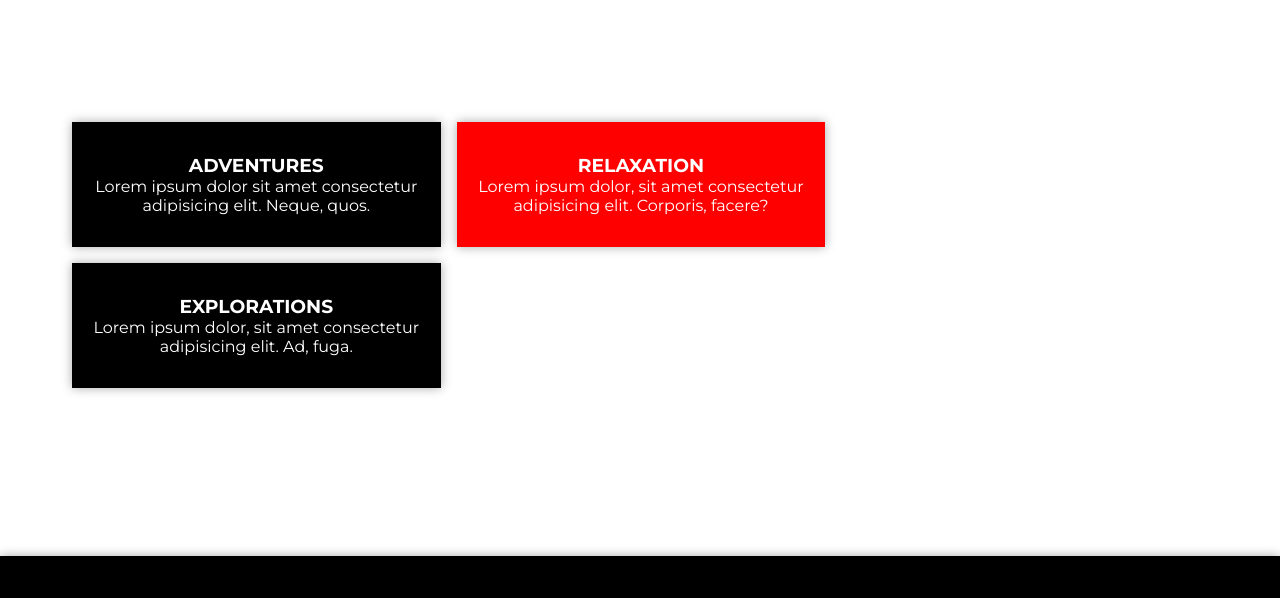
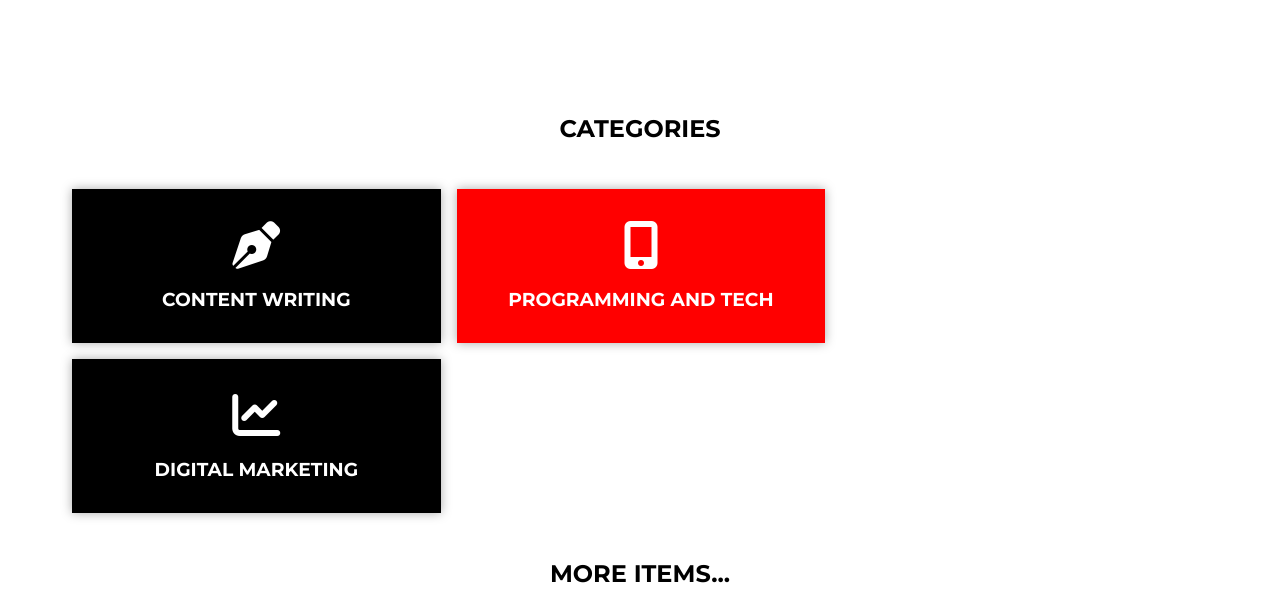
Before and after one commit to AMANDEEP-DAS/hyre-us, a plain HTML site: page index.html in a window 1280 px wide. Shown: the part 2630-3228 px from the top of the page. Drawn offline with Linux system fonts and the light colour scheme.

Commit message:
home page almost done

```diff
--- a/css/style.css
+++ b/css/style.css
@@ -67,10 +67,11 @@ body{
     transform: translate(-50%,-50%);
 }
 
-.showcase-title{
+.title{
     color: black;
     text-align: center;
 }
+
 
 .button{
     display: inline-block;
@@ -164,13 +165,13 @@ body{
 .box-1, .box-3{
     color: white;
     background-color: black;
-    /* padding: 1rem; */
+    /* padding: 20px; */
 }
 
 .box-2{
     color: white;
     background-color: red;
-    /* padding: 1rem; */
+    /* padding: 20px; */
 }
 
 .social{
--- a/index.html
+++ b/index.html
@@ -6,7 +6,7 @@
     <meta name="viewport" content="width=device-width, initial-scale=1.0">
     <link rel="stylesheet" href="./css/style.css">
     <script src="https://kit.fontawesome.com/fe7c424f3e.js" crossorigin="anonymous"></script>
-    <title>HTML PROJECT</title>
+    <title>HYRE</title>
 </head>
 <body>
     <header class='header'>
@@ -28,7 +28,7 @@
         </div>
     </header>
     <section class= 'showcase'>
-        <div class= 'showcase-title'><h1>POPULAR SERVICES</h1></div><br><br>
+        <div class= 'title'><h1>POPULAR SERVICES</h1></div><br><br>
         <div class="container">
             <div class='row row1'>
                 <div class="img-box"><img src="https://source.unsplash.com/500x500/?designer" alt=""></div>
@@ -39,7 +39,7 @@
                 </div>
             </div>
             <div class="row row2">
-                <div class="img-box"><img src="https://source.unsplash.com/500x500/?socialmedia" alt=""></div>
+                <div class="img-box"><img src="https://source.unsplash.com/500x500/?writer" alt=""></div>
                 <div class="text-box"><h2>CONTENT WRITER</h2><br>
                 <p>Lorem ipsum dolor sit amet consectetur adipisicing elit. Quod beatae repellendus quasi deleniti quis officiis? Magni nulla modi repudiandae quod?</p>
                 <br><br><br><a href="#" class="button">MORE</a>
@@ -54,26 +54,29 @@
                 </div>
             </div>
             <br><br>
-            <div class= 'showcase-title'><h1>MORE ITEMS...</h1></div>
+            <div class= 'title'><h1>MORE ITEMS...</h1></div>
         </div>
     </section>
     <section class="feature">
+        <div class="title"><h1>CATEGORIES</h1></div><br><br>
         <div class="container">
             <div class = "box-wrapper">
-            <div class=" box box-1"><h3>ADVENTURES</h3><p>Lorem ipsum dolor sit amet consectetur adipisicing elit. Neque, quos.</p></div>
-            <div class="box box-2"><h3>RELAXATION</h3><p>Lorem ipsum dolor, sit amet consectetur adipisicing elit. Corporis, facere?</p></div>
-            <div class="box box-3"><h3>EXPLORATIONS</h3><p>Lorem ipsum dolor, sit amet consectetur adipisicing elit. Ad, fuga.</p></div>
+            <div class=" box box-1"><i class="fas fa-pen-nib fa-3x"></i><br><br><h3>CONTENT WRITING</h3></div>
+            <div class="box box-2"><i class="fas fa-mobile-alt fa-3x"></i><br><br><h3>PROGRAMMING AND TECH</h3></div>
+            <div class="box box-3"><i class="fas fa-chart-line fa-3x"></i><br><br><h3>DIGITAL MARKETING</h3></div>
             </div>
+            <br><br>
+            <div class= 'title'><h1>MORE ITEMS...</h1></div>
         </div>
     </section>
     <footer class="social">
         <div class="sicons">
             <a href="#" class="fbutton"><i class="fab fa-facebook fa-3x"></i></a>
             <a href="#" class="fbutton"><i class="fab fa-twitter fa-3x"></i></a>
-            <a href="" class="fbutton"><i class="fab fa-instagram fa-3x"></i></a>
+            <a href="#" class="fbutton"><i class="fab fa-instagram fa-3x"></i></a>
         </div>
         <br><p>Lorem ipsum dolor sit, amet consectetur adipisicing elit. Pariatur, assumenda!</p>
-        <br><p>AMANDEEP DAS &copy;</p>
+        <br><p>HYRE &copy;</p>
     </footer>
 </body>
 </html>
```
